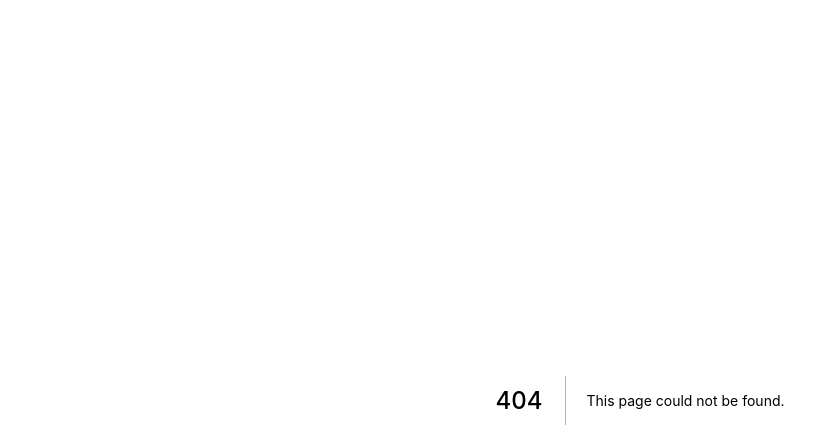
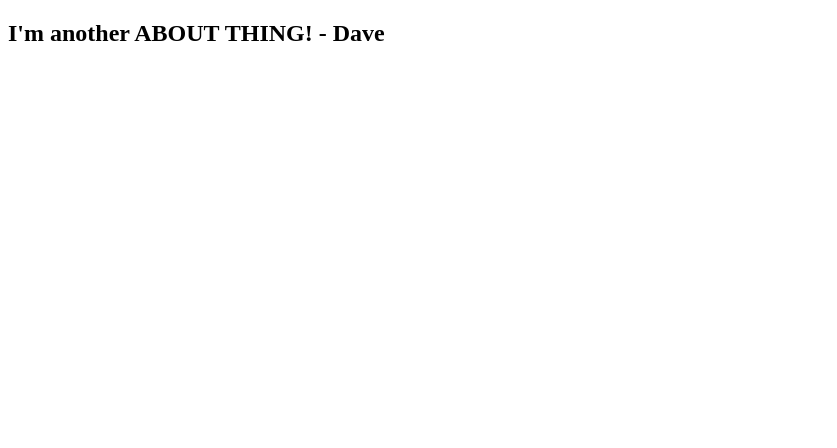
Before and after one commit to Jean-OIKONOMOU/justMovies, a Next.js app: page /about in a window 1280 px wide. Before the commit this address had no page. Shown: the top 448 px of the page, without its empty margins (0-837 px from the left). Built offline with nearby package versions, Linux system fonts and the light colour scheme.

Commit message:
added new page

```diff
--- /dev/null
+++ b/pages/about.jsx
@@ -0,0 +1,17 @@
+const About = () => (
+
+    <div>
+        <h1>
+            what is this ABOUT ?
+        </h1>
+    </div>
+)
+
+function something() {
+    const name = "Dave"
+    return (
+        <h2>I'm another ABOUT THING! - {name}</h2>
+    )
+}
+
+export default something
```
Also changed, not shown: pages/index.jsx (indentation only).
